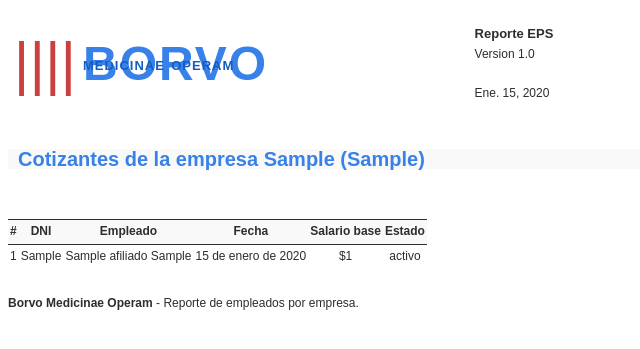
After one commit to Memento-Coding/Project-EPS-DSBD, a Django app: template backend/templates/api/cotizantes_empresa.html in a window 1280 px wide. The commit adds this page. Shown: the top 349 px of the page, without its empty margins (0-640 px from the left). Run offline with Django 4.2, Linux system fonts and the light colour scheme; tables that the repository leaves empty hold one stand-in row (values such as "Sample post"); the template is opened without the code that fills it: values that come from a table or form of the project are taken from there, most other values are stand-ins (such as "Sample title", 1, 10 or a date in 2020).

Commit message:
Feat: add Ordenes por paciente and Empleados por empresa reports

```diff
--- a/backend/config/urls.py
+++ b/backend/config/urls.py
@@ -57,4 +57,6 @@ urlpatterns = [
     path('api/v1/pdf/afiliados-inactivos/', views.ReporteAfiliadoInactivos.as_view(), name="pdf-afiliados-inactivos" ),
     path('api/v1/pdf/citas/<int:ips_pk>/<str:fecha_inicio>/<str:fecha_fin>/', views.ReporteCitasIPS.as_view(), name="pdf-citas" ),
     path('api/v1/pdf/independientes/', views.ReporteAfiliadoIndependiente.as_view(), name="pdf-afiliados-independientes" ),
+    path('api/v1/pdf/ordenes/<int:afiliado_pk>', views.ReporteOrdenesAfiliado.as_view(), name="pdf-ordenes-afiliado" ),
+    path('api/v1/pdf/cotizantes/<int:empresa_pk>', views.ReporteCotizantesEmpresa.as_view(), name="pdf-cotizantes-empresa" ),
 ]
--- a/backend/templates/api/base.html
+++ b/backend/templates/api/base.html
@@ -107,7 +107,7 @@
                 <td></td>
                 <td id="header-col-2">
                     <p>
-                        <span id="report-label">Reporte AA001</span> <br>
+                        <span id="report-label">Reporte EPS</span> <br>
                         Version 1.0 <br><br>
                         {{ fecha | date:"N d, Y" }}
                     </p>
--- /dev/null
+++ b/backend/templates/api/cotizantes_empresa.html
@@ -0,0 +1,37 @@
+{% extends "api/base.html" %}
+{% load humanize %}
+
+{% block title %}Reporte cotizantes por empresa{% endblock %}
+
+{% block content %}
+    <h1>Cotizantes de la empresa {{ empresa.razon_social }} ({{ empresa.nit_rut }})</h1>
+
+    <table class="data-table">
+        <tr class="data-tr">
+            <th class="data-th">#</th>
+            <th class="data-th">DNI</th>
+            <th class="data-th">Empleado</th>
+            <th class="data-th">Fecha</th>
+            <th class="data-th">Salario base</th>
+            <th class="data-th">Estado</th>
+        </tr>
+        {% for contrato in contratos %}
+            <tr class="data-tr">
+                <td class="data-td">{{ contrato.id }}</td>
+                <td class="data-td">{{ contrato.cotizante.dni.dni }}</td>
+                <td class="data-td">{{ contrato.cotizante.dni.nombre }} {{ contrato.cotizante.dni.apellido }}</td>
+                <td class="data-td">{{ contrato.fecha_recibido }}</td>
+                <td class="data-td">${{ contrato.salario_base | intcomma }}</td>
+                {% if contrato.estado == 'inactivo' %}
+                <td class="data-td" style="color:rgb(187, 51, 27);">{{ contrato.estado }}</td>
+                {% else %}
+                    <td class="data-td">{{ contrato.estado }}</td>
+                {% endif %}
+            </tr>
+        {% endfor %}
+    </table>
+
+    <div id="footer">
+        <strong>Borvo Medicinae Operam</strong> - Reporte de empleados por empresa.
+    </div>
+{% endblock %}
```
Also changed, not shown: backend/api/views.py (+30 -0 lines), backend/templates/api/ordenes_afiliado.html (added, +30 -0 lines).
